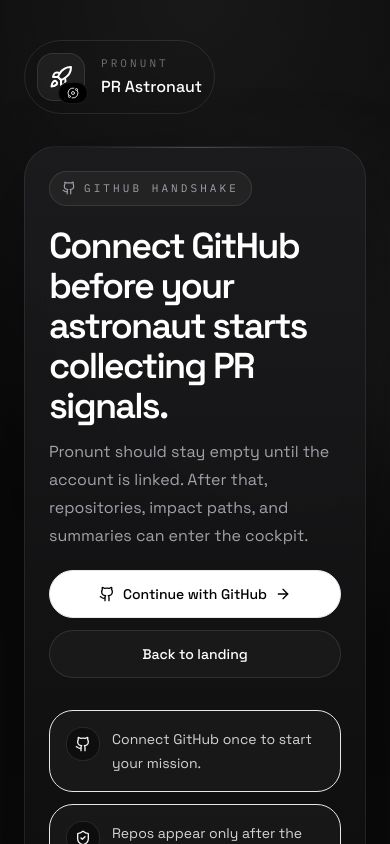
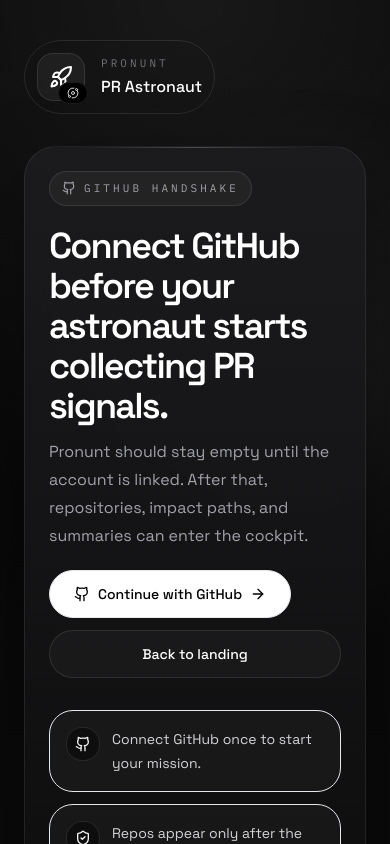
Before and after one commit to pronunt/pronunt-frontend-service, a Next.js app: page /connect in a window 390 px wide. Shown: the top 844 px of the page. Built offline with nearby package versions, Linux system fonts and the light colour scheme.

Commit message:
fix(frontend): redirect github oauth from ui

```diff
--- a/app/dashboard/import/page.tsx
+++ b/app/dashboard/import/page.tsx
@@ -1,8 +1,9 @@
 import Link from "next/link";
-import { ArrowRight, FolderGit2, Github, Orbit, ShieldCheck } from "lucide-react";
+import { FolderGit2, Github, Orbit, ShieldCheck } from "lucide-react";
 
 import { DashboardSectionHeading } from "@/components/dashboard/dashboard-section-heading";
 import { GithubConnectPanel } from "@/components/onboarding/github-connect-panel";
+import { GitHubOAuthButton } from "@/components/onboarding/github-oauth-button";
 import { Button } from "@/components/ui/button";
 
 const placeholderRepos = [
@@ -63,12 +64,7 @@
               <Button asChild variant="ghost" size="lg" className="sm:min-w-[14rem]">
                 <Link href="/connect">Open connect page</Link>
               </Button>
-              <Button asChild size="lg" className="group sm:min-w-[14rem]">
-                <Link href="/api/v1/auth/github/login">
-                  Continue with GitHub
-                  <ArrowRight className="ml-2 h-4 w-4 transition-transform group-hover:translate-x-1" />
-                </Link>
-              </Button>
+              <GitHubOAuthButton className="group sm:min-w-[14rem]" />
             </div>
           </div>
         </div>
--- a/components/onboarding/github-connect-panel.tsx
+++ b/components/onboarding/github-connect-panel.tsx
@@ -1,6 +1,7 @@
 import Link from "next/link";
-import { ArrowRight, Github, ShieldCheck, Sparkles } from "lucide-react";
+import { Github, ShieldCheck, Sparkles } from "lucide-react";
 
+import { GitHubOAuthButton } from "@/components/onboarding/github-oauth-button";
 import { Button } from "@/components/ui/button";
 
 const trustPoints = [
@@ -14,8 +15,6 @@
 }: {
   compact?: boolean;
 }) {
-  const loginHref = "/api/v1/auth/github/login";
-
   return (
     <div className="panel relative overflow-hidden rounded-[2rem] p-6 sm:p-8">
       <div className="absolute inset-x-10 top-0 h-px bg-gradient-to-r from-transparent via-white/60 to-transparent pulse-line" />
@@ -37,13 +36,7 @@
           </div>
 
           <div className="flex flex-col gap-3 sm:flex-row sm:flex-wrap">
-            <Button asChild size="lg" className="group sm:min-w-[18rem]">
-              <Link href={loginHref}>
-                <Github className="mr-2 h-4 w-4" />
-                Continue with GitHub
-                <ArrowRight className="ml-2 h-4 w-4 transition-transform group-hover:translate-x-1" />
-              </Link>
-            </Button>
+            <GitHubOAuthButton className="group sm:min-w-[18rem]" />
             <Button asChild variant="ghost" size="lg" className="sm:min-w-[12rem]">
               <Link href="/">Back to landing</Link>
             </Button>
--- /dev/null
+++ b/components/onboarding/github-oauth-button.tsx
@@ -0,0 +1,80 @@
+"use client";
+
+import { ReactNode, useState, useTransition } from "react";
+import { ArrowRight, Github } from "lucide-react";
+
+import { Button } from "@/components/ui/button";
+
+type GitHubOAuthButtonProps = {
+  children?: ReactNode;
+  className?: string;
+  size?: "default" | "sm" | "lg";
+  variant?: "default" | "ghost";
+};
+
+type GitHubLoginResponse = {
+  redirect_url: string;
+  state: string;
+};
+
+export function GitHubOAuthButton({
+  children = "Continue with GitHub",
+  className,
+  size = "lg",
+  variant = "default"
+}: GitHubOAuthButtonProps) {
+  const [isPending, startTransition] = useTransition();
+  const [error, setError] = useState<string | null>(null);
+
+  const handleClick = () => {
+    startTransition(async () => {
+      setError(null);
+
+      try {
+        const response = await fetch("/api/v1/auth/github/login", {
+          headers: {
+            Accept: "application/json"
+          },
+          method: "GET"
+        });
+
+        if (!response.ok) {
+          throw new Error("Unable to start the GitHub handshake.");
+        }
+
+        const payload = (await response.json()) as GitHubLoginResponse;
+
+        if (!payload.redirect_url) {
+          throw new Error("GitHub redirect URL is missing.");
+        }
+
+        window.location.href = payload.redirect_url;
+      } catch (caughtError) {
+        const message =
+          caughtError instanceof Error
+            ? caughtError.message
+            : "Unable to start the GitHub handshake.";
+        setError(message);
+      }
+    });
+  };
+
+  return (
+    <div className="space-y-2">
+      <Button
+        type="button"
+        size={size}
+        variant={variant}
+        className={className}
+        onClick={handleClick}
+        disabled={isPending}
+      >
+        <Github className="mr-2 h-4 w-4" />
+        {isPending ? "Connecting GitHub..." : children}
+        <ArrowRight className="ml-2 h-4 w-4" />
+      </Button>
+
+      {error ? <p className="text-sm text-red-300">{error}</p> : null}
+    </div>
+  );
+}
```
